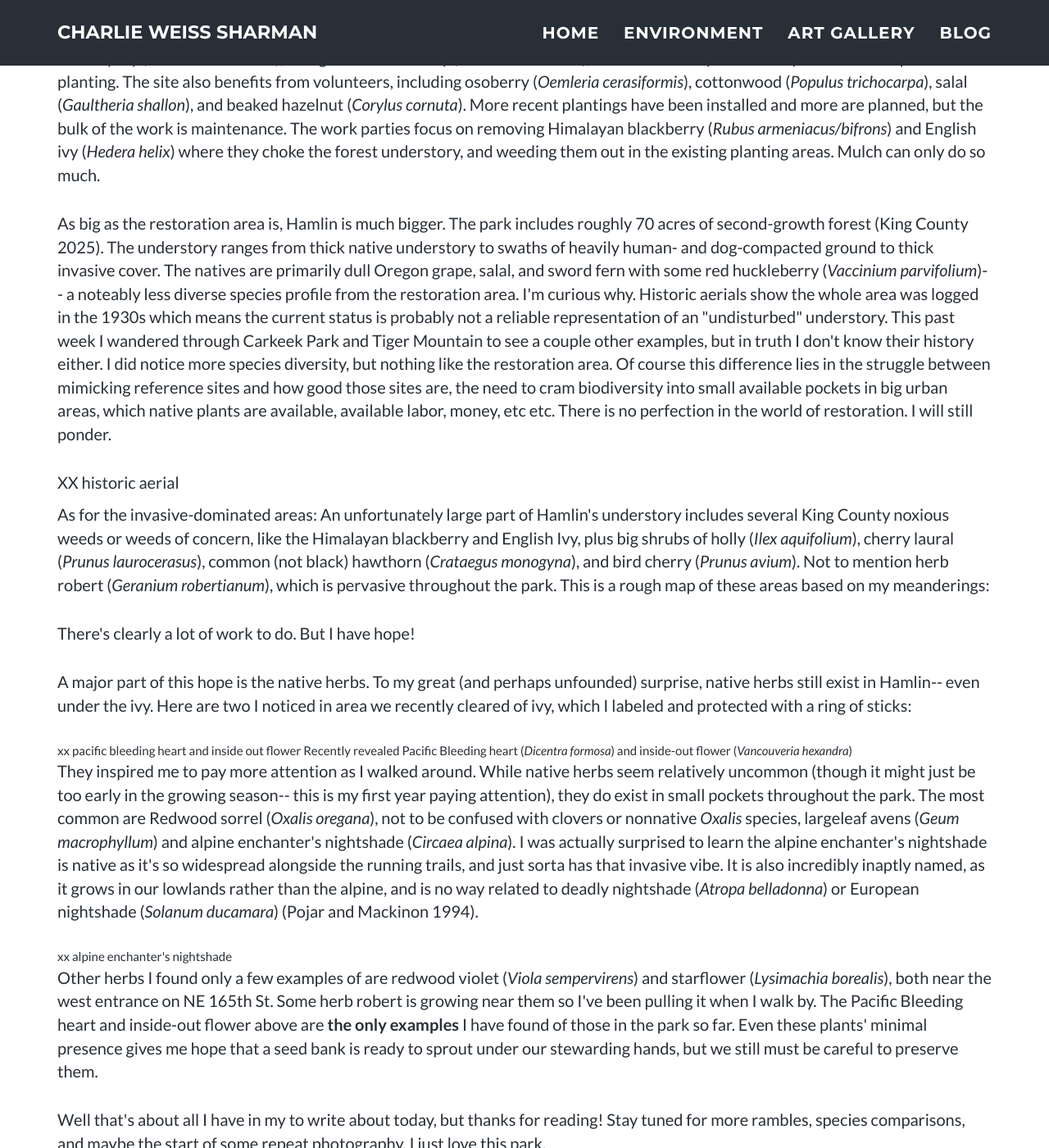
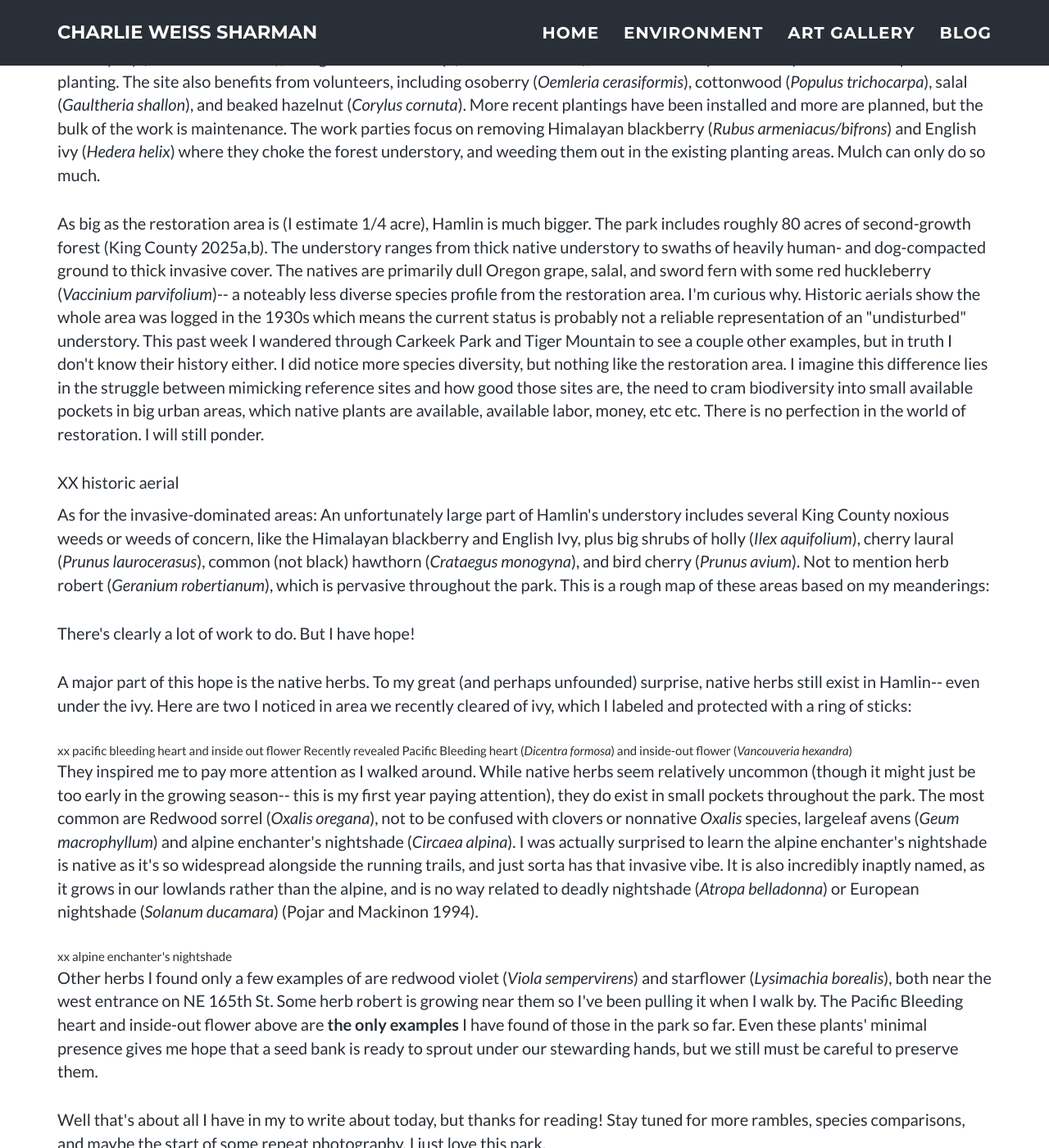
Before and after one commit to charlievweiss/charlievweiss.github.io, a Jekyll site: the page built from _posts/2025-04-12-meanders-through-hamlin.md, in a window 1280 px wide and 1400 px high, scrolled down 1076 px. Shown: the whole window at 82% size. Built offline with Jekyll 4.4.1, drawn with Linux system fonts in a browser that asks for light colours; some of the changed text lies outside the part shown.

Commit message:
hamlin meander

```diff
--- a/_posts/2025-04-12-meanders-through-hamlin.md
+++ b/_posts/2025-04-12-meanders-through-hamlin.md
@@ -27,7 +27,7 @@ A few weeks ago, my health recovered to a point that I felt able to join the wee
 </p>
 
 <p style="padding: 0 0em 1em 0em;">
-As big as the restoration area is, Hamlin is much bigger. The park includes roughly 70 acres of second-growth forest (King County 2025). The understory ranges from thick native understory to swaths of heavily human- and dog-compacted ground to thick invasive cover. The natives are primarily dull Oregon grape, salal, and sword fern with some red huckleberry (<i>Vaccinium parvifolium</i>)-- a noteably less diverse species profile from the restoration area. I'm curious why. Historic aerials show the whole area was logged in the 1930s which means the current status is probably not a reliable representation of an "undisturbed" understory. This past week I wandered through Carkeek Park and Tiger Mountain to see a couple other examples, but in truth I don't know their history either. I did notice more species diversity, but nothing like the restoration area. Of course this difference lies in the struggle between mimicking reference sites and how good those sites are, the need to cram biodiversity into small available pockets in big urban areas, which native plants are available, available labor, money, etc etc. There is no perfection in the world of restoration. I will still ponder.
+As big as the restoration area is (I estimate 1/4 acre), Hamlin is much bigger. The park includes roughly 80 acres of second-growth forest (King County 2025a,b). The understory ranges from thick native understory to swaths of heavily human- and dog-compacted ground to thick invasive cover. The natives are primarily dull Oregon grape, salal, and sword fern with some red huckleberry (<i>Vaccinium parvifolium</i>)-- a noteably less diverse species profile from the restoration area. I'm curious why. Historic aerials show the whole area was logged in the 1930s which means the current status is probably not a reliable representation of an "undisturbed" understory. This past week I wandered through Carkeek Park and Tiger Mountain to see a couple other examples, but in truth I don't know their history either. I did notice more species diversity, but nothing like the restoration area. I imagine this difference lies in the struggle between mimicking reference sites and how good those sites are, the need to cram biodiversity into small available pockets in big urban areas, which native plants are available, available labor, money, etc etc. There is no perfection in the world of restoration. I will still ponder.
 <p>
 XX historic aerial
 
@@ -65,7 +65,11 @@ Well that's about all I have in my to write about today, but thanks for reading!
 </p>
 
 <p style="padding: 0 0em 1em 0em;">
-King County. 2025. Property detail of parcel 162604-9083. King County Department of Assessments. Available at https://blue.kingcounty.com/Assessor/eRealProperty/Detail.aspx?ParcelNbr=1626049083 (Accessed April 12, 2025)
+King County. 2025a. Property detail of parcel 162604-9083. King County Department of Assessments. Available at https://blue.kingcounty.com/Assessor/eRealProperty/Detail.aspx?ParcelNbr=1626049083 (Accessed April 12, 2025)
+</p>
+
+<p style="padding: 0 0em 1em 0em;">
+King County. 2025b. Property detail of parcel 162604-9017. King County Department of Assessments. Available at https://blue.kingcounty.com/Assessor/eRealProperty/Detail.aspx?ParcelNbr=1626049017 (Accessed April 12, 2025)
 </p>
 
 <p style="padding: 0 0em 1em 0em;">
```
Also changed, not shown: other parts of _posts/2025-04-12-meanders-through-hamlin.md (+1 -1 lines).
